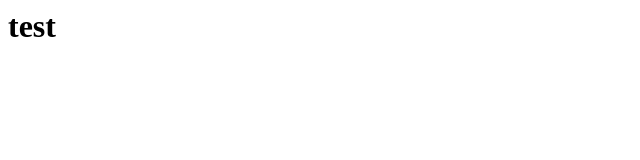
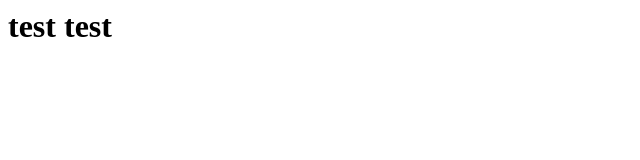
Before and after one commit to Kubusssek/Pierwsze-zadanie-, a plain HTML site: page Index.html in a window 1280 px wide. Shown: the full height of the page, 0-640 px from the left. Drawn offline with Linux system fonts and the light colour scheme.

Commit message:
1 commit

```diff
--- a/Index.html
+++ b/Index.html
@@ -1,7 +1,7 @@
 <html>
 <body>
 <H1>
-test
+test test
 </h1>
 </body>
 </html>
```
